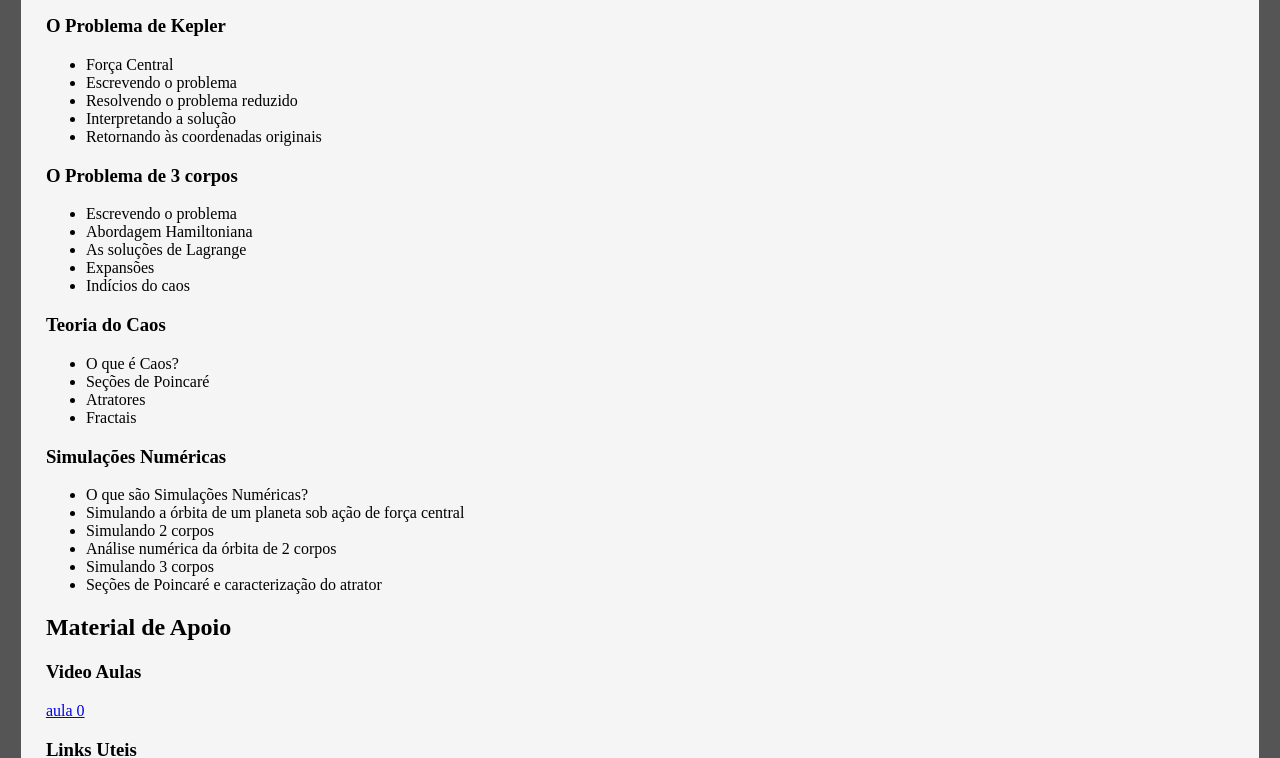
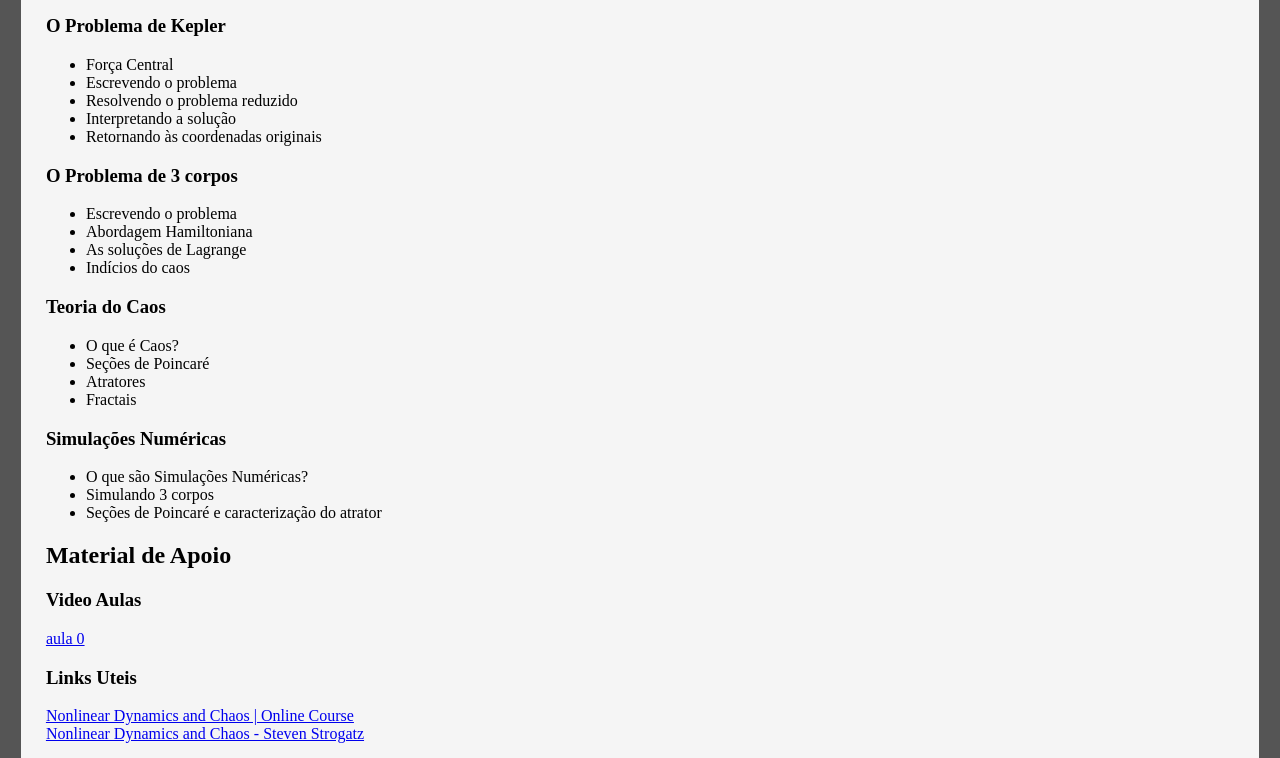
Before and after one commit to Hagalon/ProfAlvarino, a plain HTML site: page areas/aulas/e-medio/TCCsimnum.html in a window 1280 px wide. Shown: the part 545-1303 px from the top of the page. Drawn offline with Linux system fonts and the light colour scheme.

Commit message:
tccsimnum

```diff
--- a/areas/aulas/e-medio/TCCsimnum.html
+++ b/areas/aulas/e-medio/TCCsimnum.html
@@ -50,7 +50,7 @@
     <li>Escrevendo o problema</li>
     <li>Abordagem Hamiltoniana</li>
     <li>As soluções de Lagrange</li>
-    <li>Expansões</li>
+    <!-- <li>Expansões</li> -->
     <li>Indícios do caos</li>
 </ul>
 <h3>Teoria do Caos</h3>
@@ -63,9 +63,9 @@
 <h3>Simulações Numéricas</h3>
 <ul>
     <li>O que são Simulações Numéricas?</li>
-    <li>Simulando a órbita de um planeta sob ação de força central</li>
-    <li>Simulando 2 corpos</li>
-    <li>Análise numérica da órbita de 2 corpos</li>
+    <!-- <li>Simulando a órbita de um planeta sob ação de força central</li> -->
+    <!-- <li>Simulando 2 corpos</li> -->
+    <!-- <li>Análise numérica da órbita de 2 corpos</li> -->
     <li>Simulando 3 corpos</li>
     <li>Seções de Poincaré e caracterização do atrator</li>
     <!-- <li>Simulando n corpos</li> -->
```
Also changed, not shown: 1 other file.
